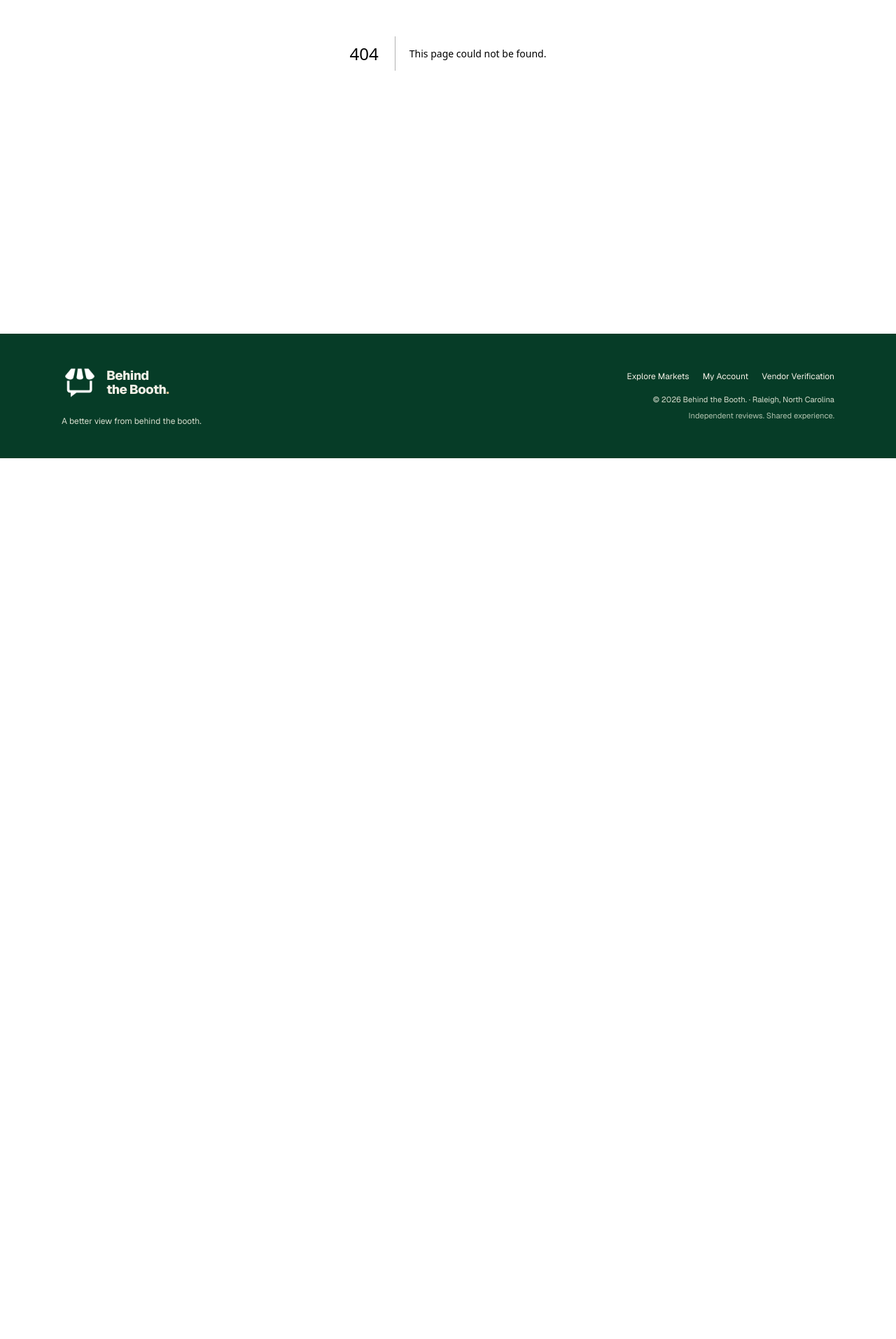
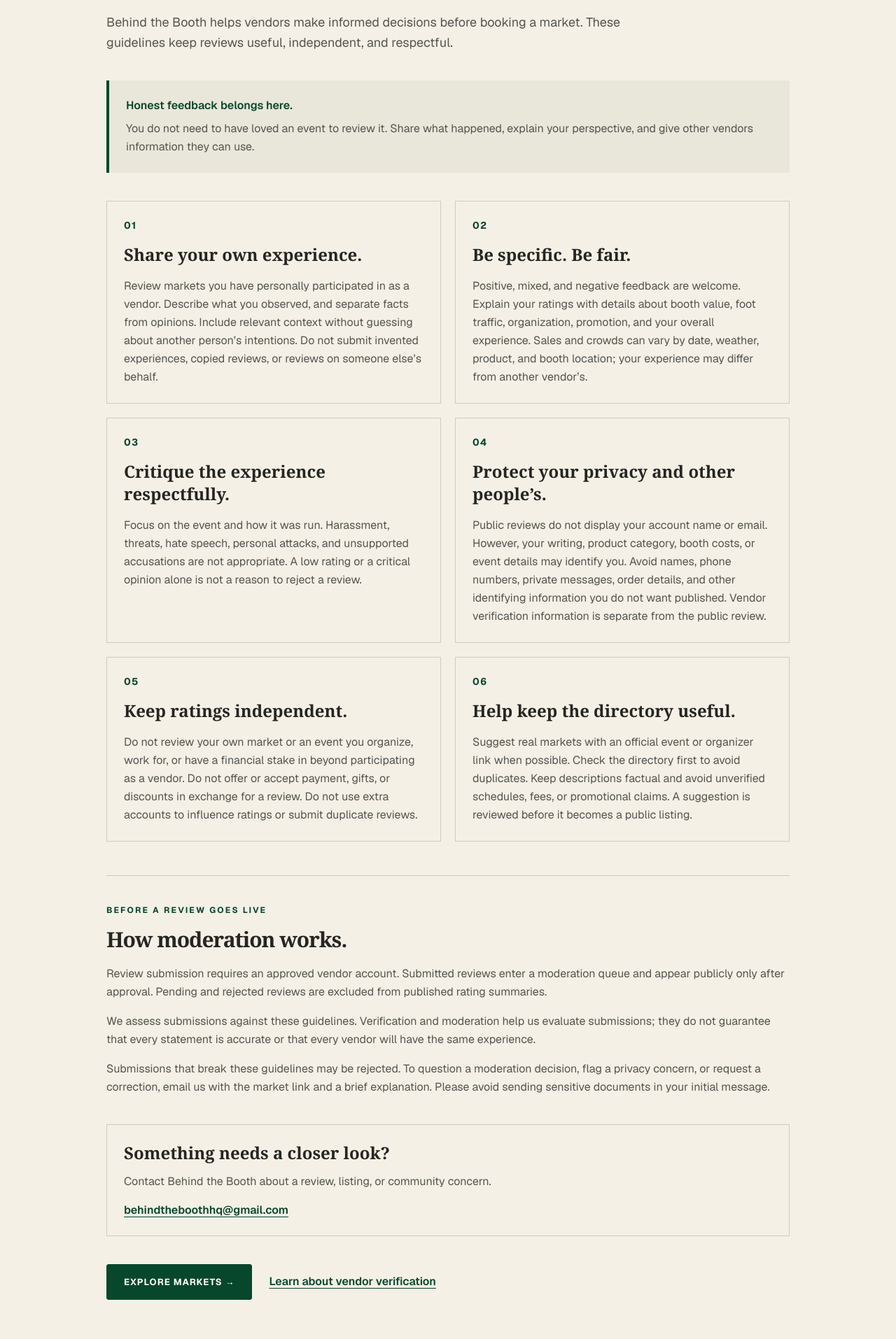
Before and after one commit to abbruscatoda/behind-the-booth, a Next.js app: page /community-guidelines in a window 1280 px wide. Before the commit this address had no page. Shown: the part 466-2380 px from the top of the page at 70% size. Before the commit the page ends 1121 px from the top, so only its background shows below. Built offline with nearby package versions, Linux system fonts and the light colour scheme.

Commit message:
Add community guidelines and footer link

```diff
--- /dev/null
+++ b/src/app/community-guidelines/page.tsx
@@ -0,0 +1,82 @@
+import type { Metadata } from "next";
+import Link from "next/link";
+
+export const metadata: Metadata = {
+  title: "Community Guidelines",
+  description: "How to share useful firsthand market reviews, protect your privacy, and participate in Behind the Booth.",
+};
+
+const guidelines = [
+  {
+    title: "Share your own experience.",
+    text: "Review markets you have personally participated in as a vendor. Describe what you observed, and separate facts from opinions. Include relevant context without guessing about another person’s intentions. Do not submit invented experiences, copied reviews, or reviews on someone else’s behalf.",
+  },
+  {
+    title: "Be specific. Be fair.",
+    text: "Positive, mixed, and negative feedback are welcome. Explain your ratings with details about booth value, foot traffic, organization, promotion, and your overall experience. Sales and crowds can vary by date, weather, product, and booth location; your experience may differ from another vendor’s.",
+  },
+  {
+    title: "Critique the experience respectfully.",
+    text: "Focus on the event and how it was run. Harassment, threats, hate speech, personal attacks, and unsupported accusations are not appropriate. A low rating or a critical opinion alone is not a reason to reject a review.",
+  },
+  {
+    title: "Protect your privacy and other people’s.",
+    text: "Public reviews do not display your account name or email. However, your writing, product category, booth costs, or event details may identify you. Avoid names, phone numbers, private messages, order details, and other identifying information you do not want published. Vendor verification information is separate from the public review.",
+  },
+  {
+    title: "Keep ratings independent.",
+    text: "Do not review your own market or an event you organize, work for, or have a financial stake in beyond participating as a vendor. Do not offer or accept payment, gifts, or discounts in exchange for a review. Do not use extra accounts to influence ratings or submit duplicate reviews.",
+  },
+  {
+    title: "Help keep the directory useful.",
+    text: "Suggest real markets with an official event or organizer link when possible. Check the directory first to avoid duplicates. Keep descriptions factual and avoid unverified schedules, fees, or promotional claims. A suggestion is reviewed before it becomes a public listing.",
+  },
+];
+
+export default function CommunityGuidelinesPage() {
+  return (
+    <main className="mx-auto w-full max-w-5xl px-6 py-14 md:py-20">
+      <header className="max-w-3xl">
+        <p className="heritage-label">Built on shared experience</p>
+        <h1 className="heritage-heading mt-5 text-4xl md:text-6xl">Good information starts with a thoughtful community.</h1>
+        <p className="mt-6 text-lg leading-relaxed text-[#55554E]">Behind the Booth helps vendors make informed decisions before booking a market. These guidelines keep reviews useful, independent, and respectful.</p>
+      </header>
+
+      <div className="mt-10 border-l-4 border-[#07472B] bg-[#E9E7DA] p-6">
+        <p className="font-semibold text-[#07472B]">Honest feedback belongs here.</p>
+        <p className="mt-2 leading-relaxed text-[#55554E]">You do not need to have loved an event to review it. Share what happened, explain your perspective, and give other vendors information they can use.</p>
+      </div>
+
+      <section aria-label="Review and participation guidelines" className="mt-10 grid gap-5 md:grid-cols-2">
+        {guidelines.map((guideline, index) => (
+          <article key={guideline.title} className="heritage-card">
+            <p aria-hidden="true" className="text-sm font-bold tracking-widest text-[#07472B]">{String(index + 1).padStart(2, "0")}</p>
+            <h2 className="mt-4 font-serif text-2xl font-bold">{guideline.title}</h2>
+            <p className="mt-4 leading-relaxed text-[#55554E]">{guideline.text}</p>
+          </article>
+        ))}
+      </section>
+
+      <section aria-labelledby="moderation-heading" className="mt-12 border-t border-[#252521]/20 pt-10">
+        <p className="heritage-label">Before a review goes live</p>
+        <h2 id="moderation-heading" className="heritage-heading mt-4 text-3xl">How moderation works.</h2>
+        <div className="mt-5 space-y-4 leading-relaxed text-[#55554E]">
+          <p>Review submission requires an approved vendor account. Submitted reviews enter a moderation queue and appear publicly only after approval. Pending and rejected reviews are excluded from published rating summaries.</p>
+          <p>We assess submissions against these guidelines. Verification and moderation help us evaluate submissions; they do not guarantee that every statement is accurate or that every vendor will have the same experience.</p>
+          <p>Submissions that break these guidelines may be rejected. To question a moderation decision, flag a privacy concern, or request a correction, email us with the market link and a brief explanation. Please avoid sending sensitive documents in your initial message.</p>
+        </div>
+      </section>
+
+      <section aria-labelledby="contact-heading" className="heritage-card mt-10">
+        <h2 id="contact-heading" className="font-serif text-2xl font-bold">Something needs a closer look?</h2>
+        <p className="mt-3 leading-relaxed text-[#55554E]">Contact Behind the Booth about a review, listing, or community concern.</p>
+        <a href="mailto:behindtheboothhq@gmail.com" className="mt-4 inline-block break-all font-semibold text-[#07472B] underline underline-offset-4">behindtheboothhq@gmail.com</a>
+      </section>
+
+      <div className="mt-10 flex flex-wrap gap-6">
+        <Link href="/markets" className="heritage-button">Explore Markets →</Link>
+        <Link href="/verify" className="self-center font-semibold text-[#07472B] underline underline-offset-4">Learn about vendor verification</Link>
+      </div>
+    </main>
+  );
+}
--- a/src/components/SiteFooter.tsx
+++ b/src/components/SiteFooter.tsx
@@ -14,6 +14,7 @@ export default function SiteFooter() {
             <Link href="/markets">Explore Markets</Link>
             <Link href="/login">My Account</Link>
             <Link href="/verify">Vendor Verification</Link>
+            <Link href="/community-guidelines">Community Guidelines</Link>
           </nav>
           <p>© 2026 Behind the Booth. · Raleigh, North Carolina</p>
           <p className="brand-footer-note">Independent reviews. Shared experience.</p>
```
